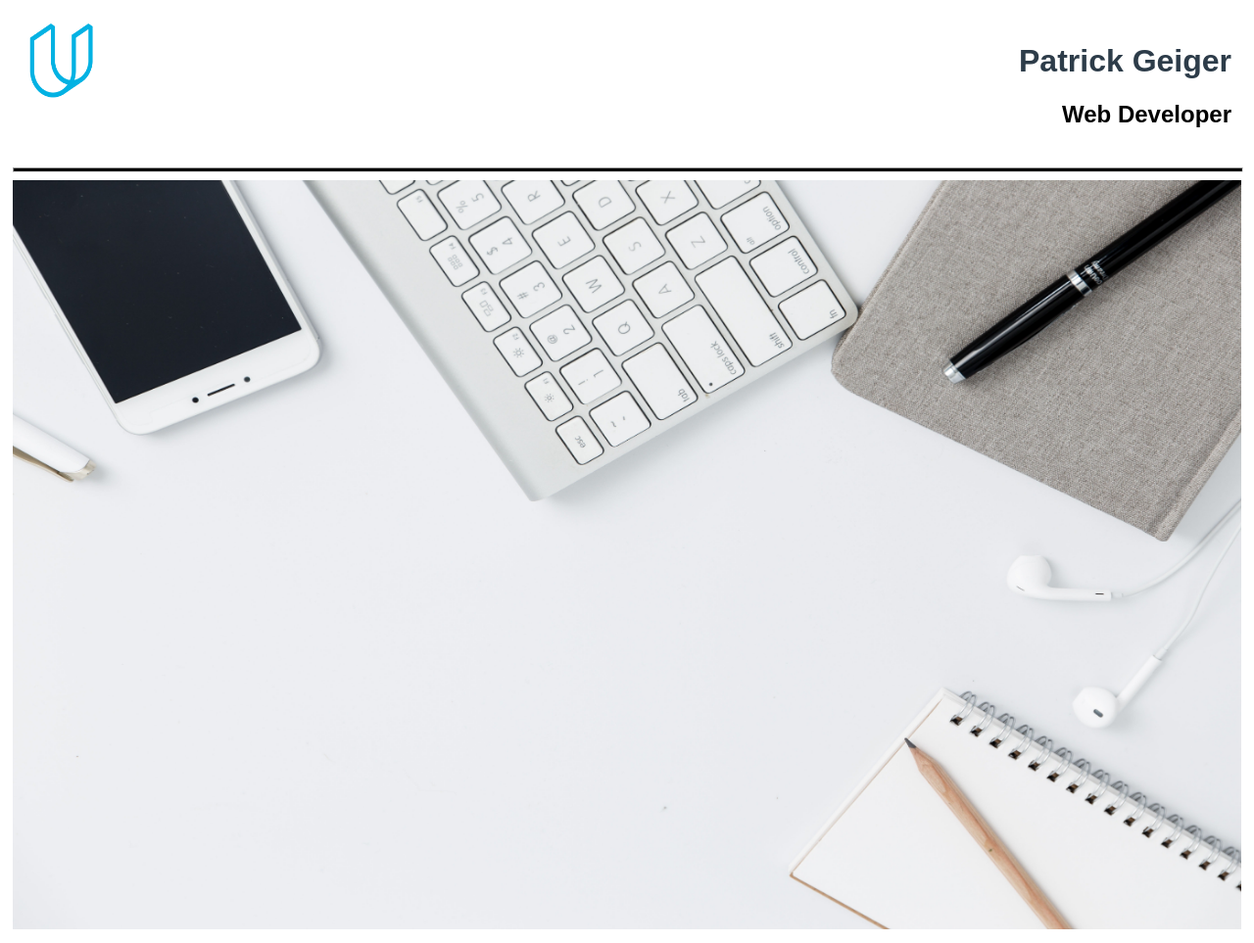
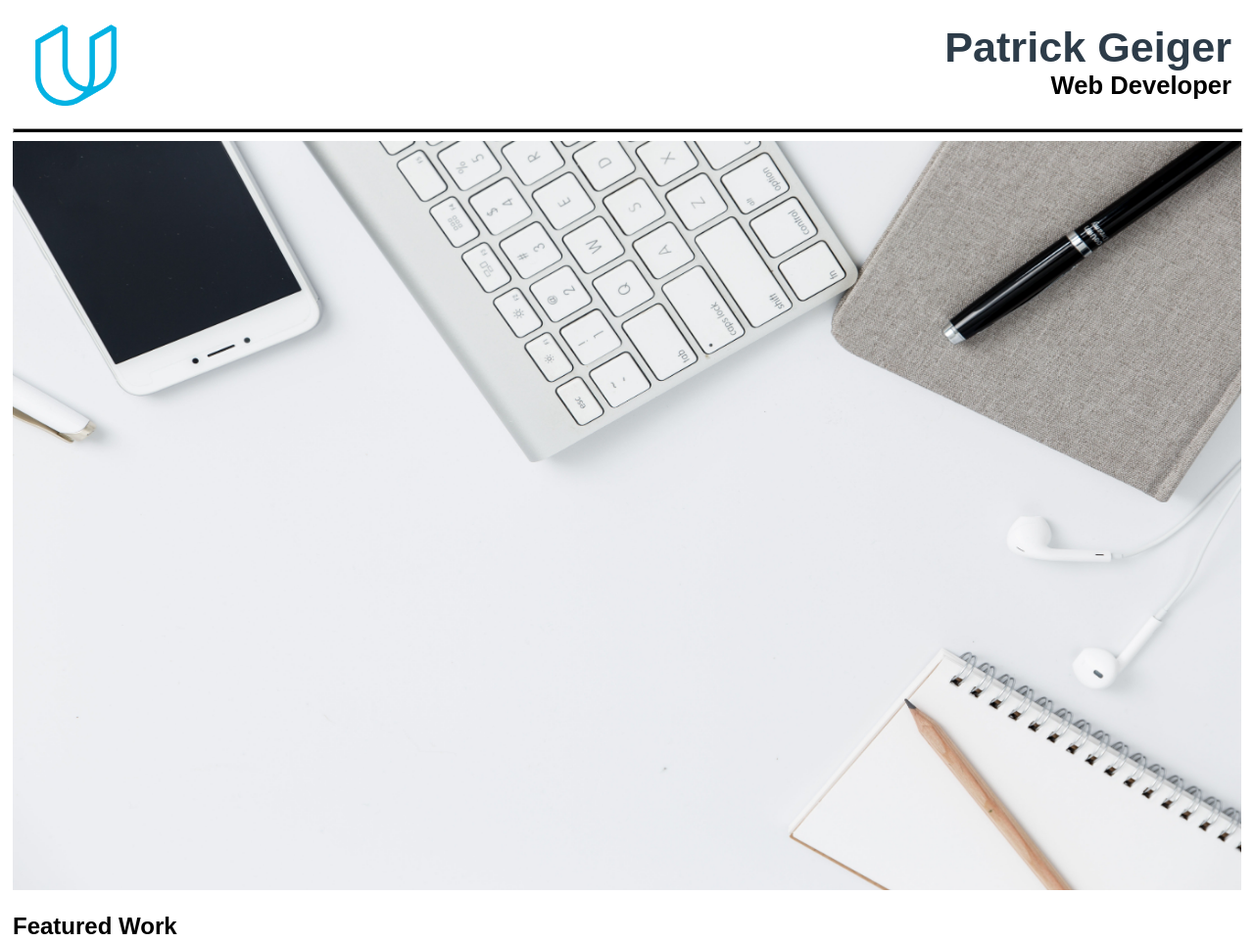
Before and after one commit to spacesnaill/portfolio-project, a plain HTML site: page index.html in a window 1280 px wide. Shown: the top 963 px of the page at 98% size. Drawn offline with Linux system fonts and the light colour scheme; a web font is replaced by a local one.

Commit message:
Put the header in a flexbox
Placed the header in a flex box, and formatted it to look more like the
source image.

```diff
--- a/css/styles.css
+++ b/css/styles.css
@@ -8,29 +8,37 @@ body {
 }
 
 .header {
-	border-radius: 25px;
-	height: 150px;
+	display: flex;
+	flex-direction: row;
+	flex-wrap: nowrap;
+	align-items: baseline;
+	height: 110px;
 	width: 100%;
 }
 
 .name-container {
-	width: 25%;
-	margin: 10px;
-	float: right;
+	width: 75%;
+	align-self: flex-end;
+	margin-right: 10px;
+	text-align: right;
 }
 
 .name {
 	color: #2d3c49;
-	text-align: right;
+	font-size: 2.7em;
+	margin-top: 0px;
+	margin-bottom: 0px;
 }
 .logo {
-	height: 100px;
-	width: 100px;
-	float: left;
+	width: 25%;
+}
+.logo > img {
+	height: 110px;
 }
 
 .name-subtitle {
-	text-align: right;
+	margin-top: 0px;
+	font-size: 1.6em;
 }
 
 .header-body-divider {
--- a/index.html
+++ b/index.html
@@ -8,7 +8,9 @@
 </head>
 <body>
 	<header class="header">
-		<img class="logo" src="images/udacity-logo.png">
+		<div class="logo">
+			<img src="images/udacity-logo.png">
+		</div>
 		<div class="name-container">
 			<h1 class="name">Patrick Geiger</h1>
 			<h2 class="name-subtitle">Web Developer</h2>
```
